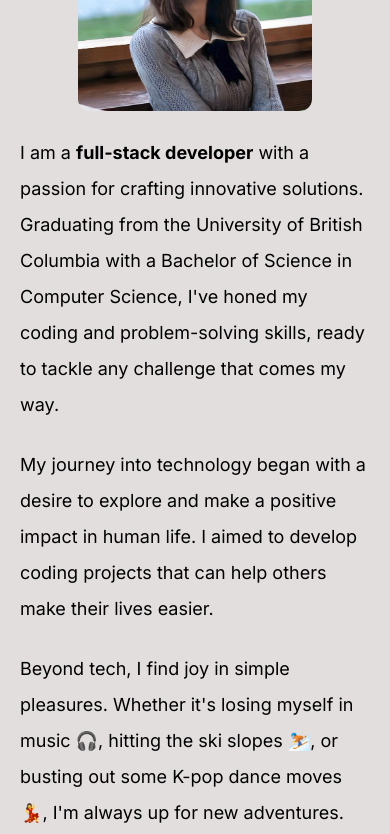
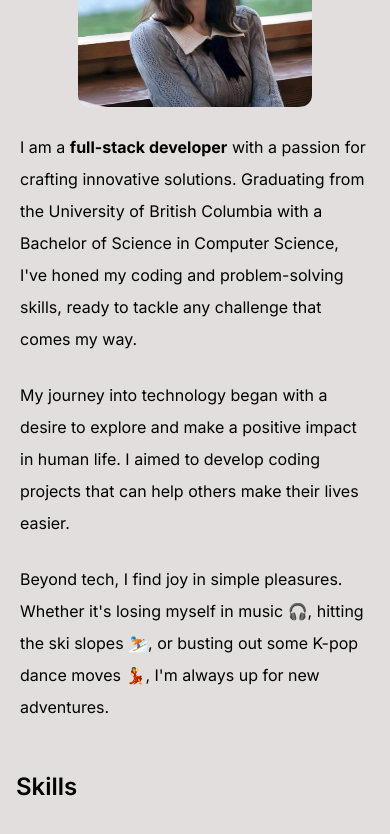
Before and after one commit to hsiangyichen/michelle-portfolio, a Next.js app: page / in a window 390 px wide. Shown: the part 1000-1834 px from the top of the page. Built offline with nearby package versions, Linux system fonts and the light colour scheme.

Commit message:
feat: adjust box model

```diff
--- a/src/app/pages/About.js
+++ b/src/app/pages/About.js
@@ -24,7 +24,7 @@ const About = () => {
               </div>
             </Fade>
             <Fade duration={1500}>
-              <div className="text-lg lg:text-lg 2xl:text-xl leading-loose md:leading-loose lg:leading-loose xl:leading-loose 2xl:leading-loose flex flex-col s:gap-6">
+              <div className="text-base lg:text-lg 2xl:text-xl leading-loose md:leading-loose lg:leading-loose xl:leading-loose 2xl:leading-loose flex flex-col s:gap-6">
                 <p className="mb-6">
                   Hey there, I{`'`}m <b> Michelle Chen</b>!
                 </p>
@@ -49,7 +49,7 @@ const About = () => {
               </div>
             </Fade>
           </div>
-          <div className="flex flex-col text-lg lg:text-lg 2xl:text-xl leading-loose md:leading-loose lg:leading-loose xl:leading-loose 2xl:leading-loose">
+          <div className="flex flex-col text-base lg:text-lg 2xl:text-xl leading-loose md:leading-loose lg:leading-loose xl:leading-loose 2xl:leading-loose">
             <Fade duration={1500} delay={200}>
               <p className="block lg:hidden mb-6">
                 I am a <b>full-stack developer</b> with a passion for crafting
```
